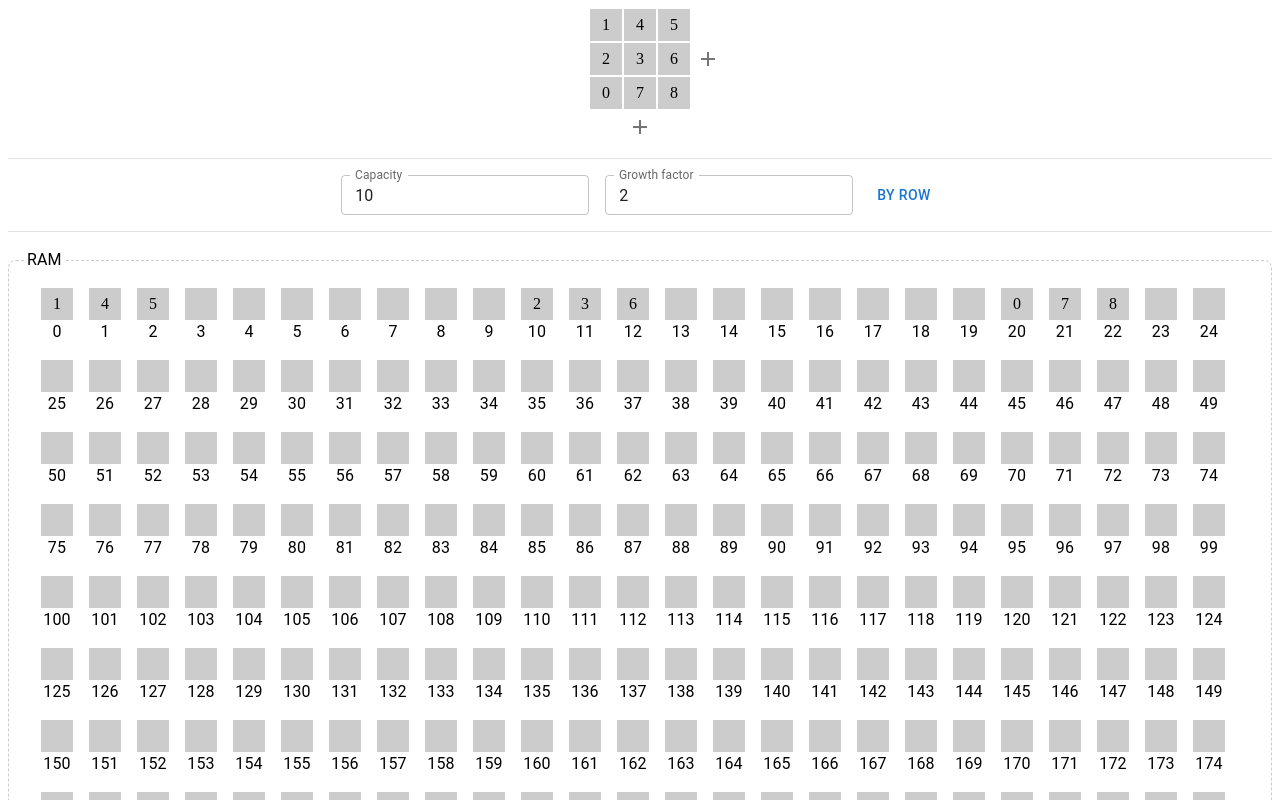
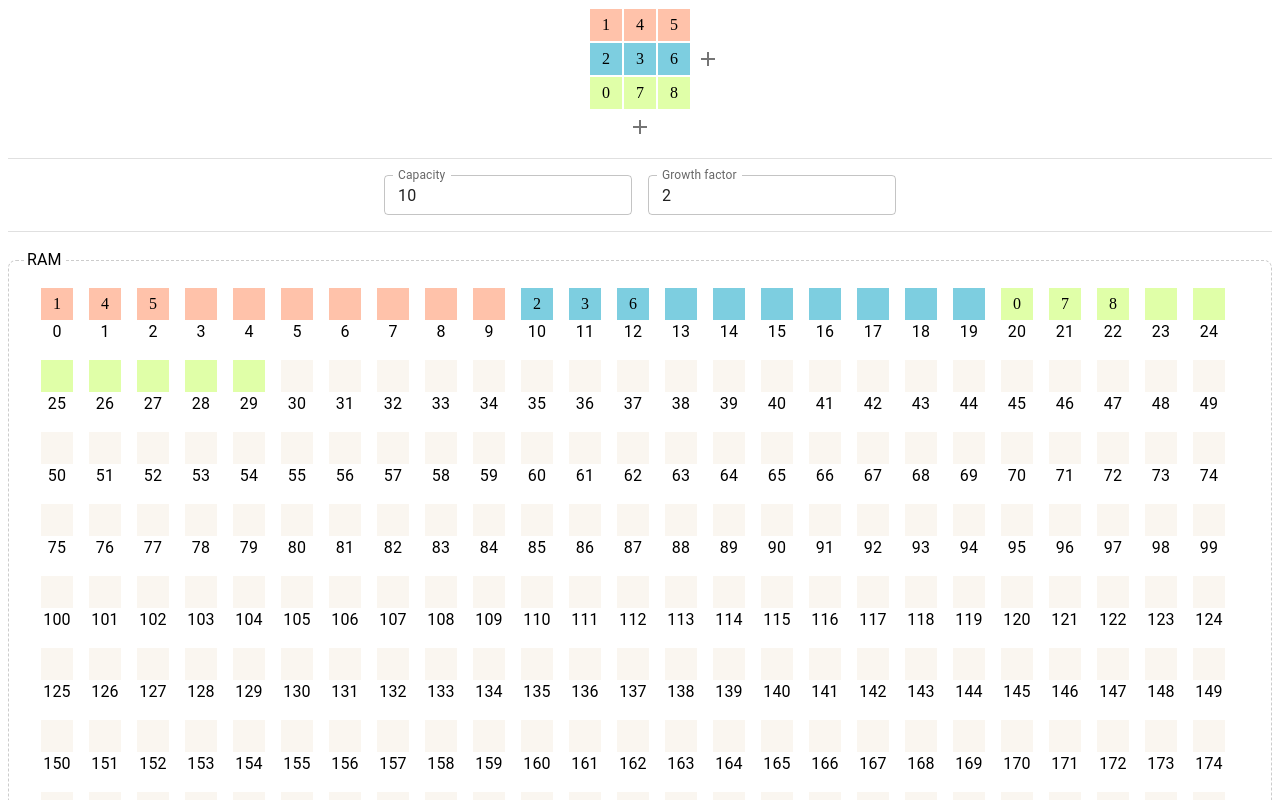
Before and after one commit to dang309/CS523, a React (Vite) app: page / in a window 1280 px wide. Shown: the top 800 px of the page. Built offline with nearby package versions, Linux system fonts and the light colour scheme.

Commit message:
refactor

```diff
--- a/src/App.jsx
+++ b/src/App.jsx
@@ -9,10 +9,10 @@ import {
   MAX_ADDRESS_SPACE,
 } from "./constants";
 import Manipulators from "./Manipulators";
-import { useEffect } from "react";
 import { useCallback } from "react";
 
 import randomcolor from "randomcolor";
+import { useEffect } from "react";
 
 function App() {
   const [grid, setGrid] = useState(DEFAULT_GRID);
@@ -20,8 +20,9 @@ function App() {
   const [capacity, setCapacity] = useState(DEFAULT_CAPACITY);
   const [growthFactor, setGrowthFactor] = useState(DEFAULT_GROWTH_FACTOR);
 
-  const initializeAddressSpace = useCallback(() => {
+  const initializeAddressSpaceByRowMajor = useCallback(() => {
     if (!grid || (grid && grid.length === 0)) return null;
+
     const cloneGrid = [...grid];
     for (let i = 0; i < cloneGrid.length; i++) {
       cloneGrid[i] = cloneGrid[i].concat(
@@ -40,6 +41,7 @@ function App() {
         };
       });
     });
+
     setAddressSpace(result);
   }, [grid, capacity]);
 
@@ -52,7 +54,6 @@ function App() {
         // Use Math.floor to get integer values
         cloneGrid[cloneGrid.length - 1].push(Math.floor(Math.random() * 9));
         setGrid([...cloneGrid]); // Make sure to use a new reference for state update
-        colorizeGrid();
       }, 100 * (i + 1)); // Adjust the delay based on the index to stagger updates
     }
   };
@@ -86,18 +87,15 @@ function App() {
           const els = Array.from(
             document.getElementsByClassName(`node-${i}-${j}`)
           );
+          console.log({ els });
           if (els && els.length > 0) {
             els.forEach((el) => {
               el.style.backgroundColor = color;
             });
           }
-        }, 200 * i);
+        }, 100 * i);
       }
     }
-  };
-
-  const renderByRow = () => {
-    colorizeGrid();
   };
 
   const deleteOneRow = () => {
@@ -121,7 +119,7 @@ function App() {
   };
 
   const handleBlurCapacity = () => {
-    initializeAddressSpace();
+    initializeAddressSpaceByRowMajor();
   };
 
   const handleChangeGrowthFactor = (e) => {
@@ -129,8 +127,18 @@ function App() {
   };
 
   useEffect(() => {
-    initializeAddressSpace();
-  }, [initializeAddressSpace]);
+    initializeAddressSpaceByRowMajor();
+  }, [initializeAddressSpaceByRowMajor]);
+
+  useEffect(() => {
+    if (capacity === grid[0].length) {
+      setCapacity((prev) => Math.round(prev * growthFactor));
+    }
+  }, [capacity, grid, growthFactor]);
+
+  useEffect(() => {
+    colorizeGrid();
+  }, [capacity, addressSpace]);
 
   return (
     <Stack spacing={2} divider={<Divider />}>
@@ -147,7 +155,6 @@ function App() {
         handleChangeCapacity={handleChangeCapacity}
         handleChangeGrowthFactor={handleChangeGrowthFactor}
         handleBlurCapacity={handleBlurCapacity}
-        renderByRow={renderByRow}
       />
       <Ram addressSpace={addressSpace} capacity={capacity} />
     </Stack>
--- a/src/Manipulators.jsx
+++ b/src/Manipulators.jsx
@@ -1,4 +1,4 @@
-import { Button, Stack, TextField } from "@mui/material";
+import { Stack, TextField } from "@mui/material";
 
 const Manipulators = ({
   capacity,
@@ -6,7 +6,6 @@ const Manipulators = ({
   handleChangeCapacity,
   handleChangeGrowthFactor,
   handleBlurCapacity,
-  renderByRow,
 }) => {
   return (
     <Stack direction="row" justifyContent="center" spacing={2}>
@@ -24,8 +23,6 @@ const Manipulators = ({
         onChange={handleChangeGrowthFactor}
         size="small"
       />
-
-      <Button onClick={renderByRow}>By Row</Button>
     </Stack>
   );
 };
--- a/src/Ram.jsx
+++ b/src/Ram.jsx
@@ -26,7 +26,7 @@ const Ram = ({ addressSpace }) => {
                 <Box
                   className={`node-${item?.rIndex}-${item?.cIndex}`}
                   sx={{
-                    backgroundColor: "#ccc",
+                    backgroundColor: "#FAF6F0",
 
                     width: "32px",
                     minWidth: "32px",
```
